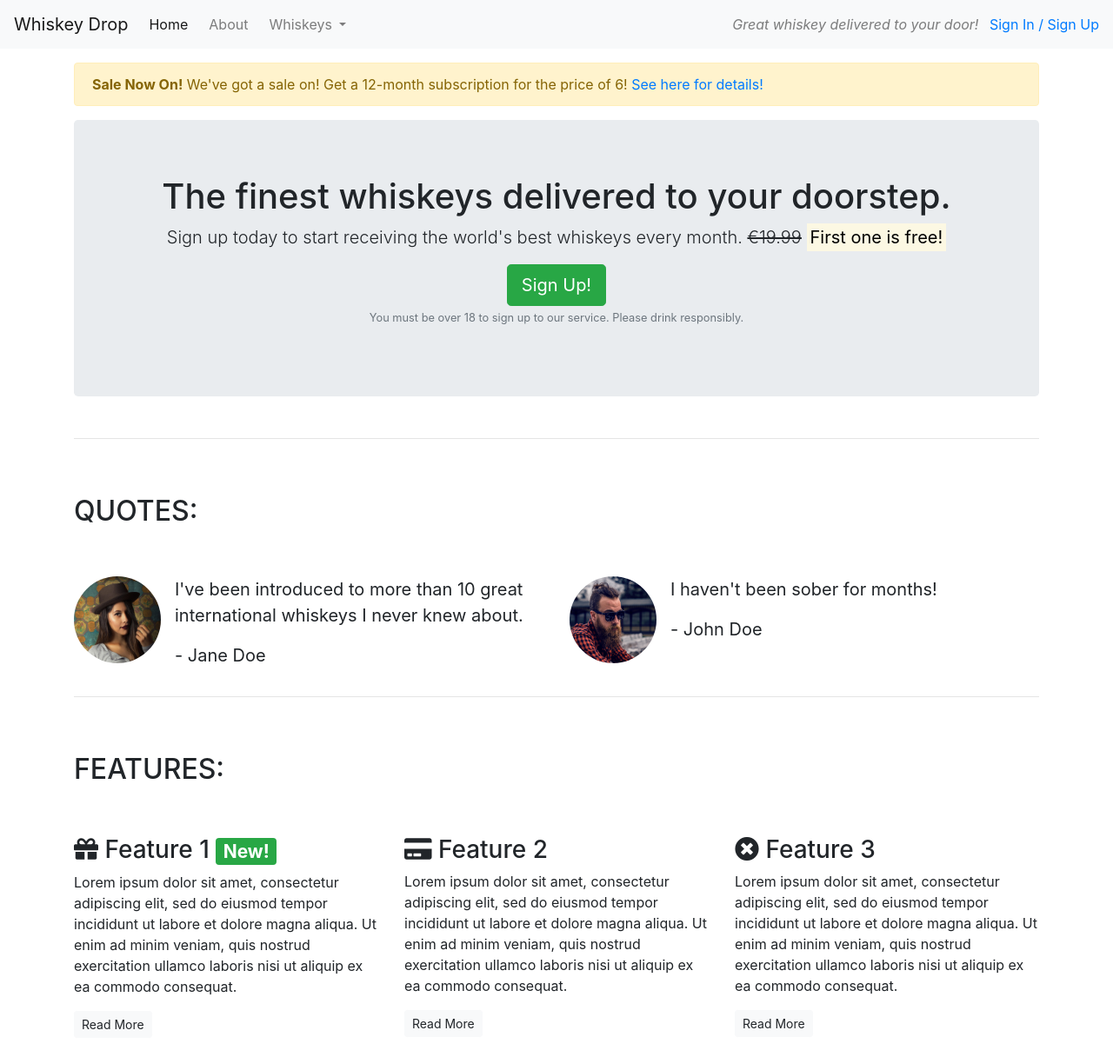
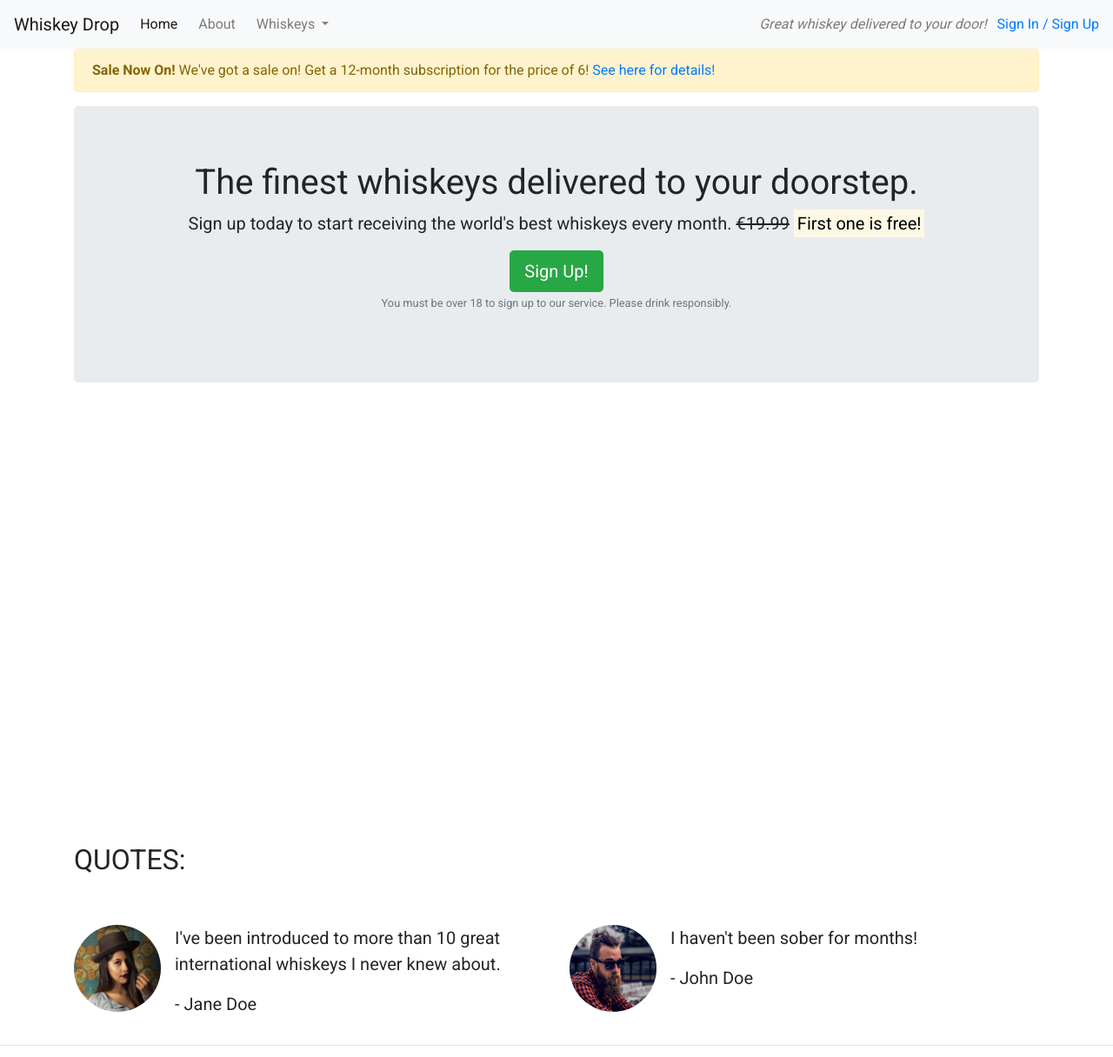
Before and after one commit to mikerae/Bootstrap4, a plain HTML site: page index.html in a window 1280 px wide. Shown: the top 1216 px of the page at 87% size. Drawn offline with nearby package versions, Linux system fonts and the light colour scheme.

Commit message:
Updating Our Callout 1

```diff
--- /dev/null
+++ b/css/style.css
@@ -0,0 +1,13 @@
+body {
+    font-family: 'Roboto', sans-serif;
+}
+
+.alert-container {}
+
+.callout-container {
+    height: 100vh;
+}
+
+.quotes-container {}
+
+.features-container {}
--- a/index.html
+++ b/index.html
@@ -10,6 +10,8 @@
     integrity="sha384-MCw98/SFnGE8fJT3GXwEOngsV7Zt27NXFoaoApmYm81iuXoPkFOJwJ8ERdknLPMO" crossorigin="anonymous">
   <link rel="stylesheet" href="https://use.fontawesome.com/releases/v5.6.1/css/all.css"
     integrity="sha384-gfdkjb5BdAXd+lj+gudLWI+BXq4IuLW5IT+brZEZsLFm++aCMlF1V92rMkPaX4PP" crossorigin="anonymous">
+  <link href="https://fonts.googleapis.com/css?family=Roboto:400,700" rel="stylesheet">
+  <link rel="stylesheet" href="css/style.css" type="text/css">
 </head>
 
 <body>
@@ -44,7 +46,7 @@
       <a href="/login">Sign In / Sign Up</a>
     </div>
   </nav>
-  <article class="container mt-3">
+  <div class="container alert-container">
     <div class="row d-none d-sm-block">
       <div class="col-12">
         <div class="alert alert-warning">
@@ -53,7 +55,9 @@
         </div>
       </div>
     </div>
+  </div>
   <!-- Callout -->
+  <div class="container callout-container">
     <div class="row">
       <div class="col-12">
         <section class="callout jumbotron text-center">
@@ -68,10 +72,12 @@
         </section>
       </div>
     </div>
+  </div>
   <!-- /.callout -->
-    <hr>
+
 
   <!-- Quotes -->
+  <div class="container quotes-container">
     <section class="quotes">
       <div class="row">
         <div class="col-12 my-5">
@@ -107,10 +113,12 @@
         </div>
       </div>
     </section>
+  </div>
   <!-- /.quotes -->
   <hr>
 
   <!-- Features -->
+  <div class="container features-container">
     <section class="features">
       <div class="row">
         <div class="col-12 my-5">
@@ -151,6 +159,7 @@
         </div>
       </div>
     </section>
+  </div>
   <!-- /.features -->
   <hr>
 
@@ -195,7 +204,7 @@
     </table>
   </section>
   <!-- /. Monthly favorites -->
-  </article>
+
 
   <div class="modal" tabindex="-1" role="dialog" id="signUpModal">
     <div class="modal-dialog" role="document">
@@ -210,7 +219,8 @@
           <form>
             <div class="form-group">
               <label for="exampleInputEmail1">Email address</label>
-              <input type="email" class="form-control" id="exampleInputEmail1" aria-describedby="emailHelp" placeholder="Enter email">
+              <input type="email" class="form-control" id="exampleInputEmail1" aria-describedby="emailHelp"
+                placeholder="Enter email">
               <small id="emailHelp" class="form-text text-muted">We'll never share your email with anyone else.</small>
             </div>
             <div class="form-group">
```
Lines whose indentation alone changed are shown as unchanged.
